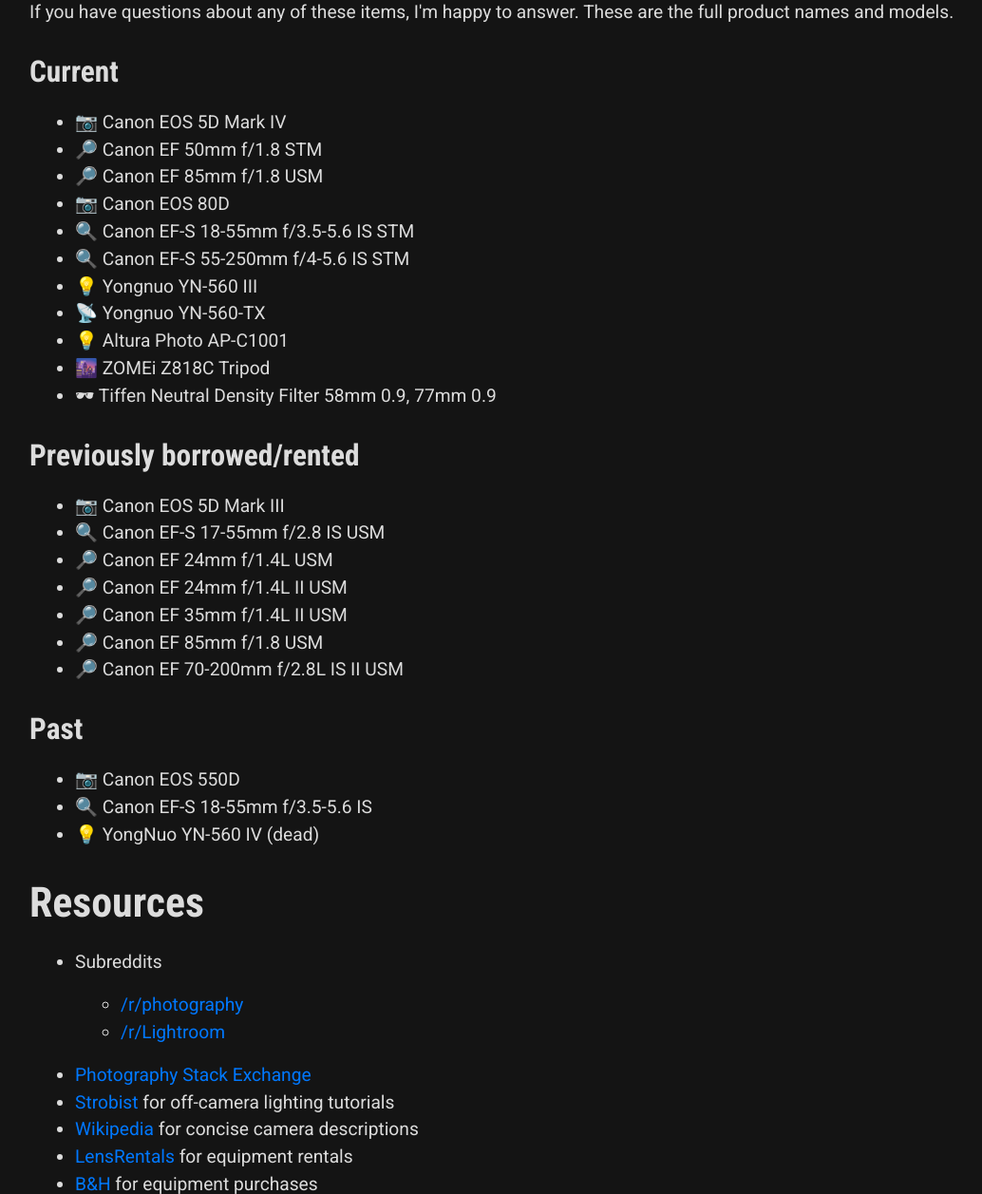
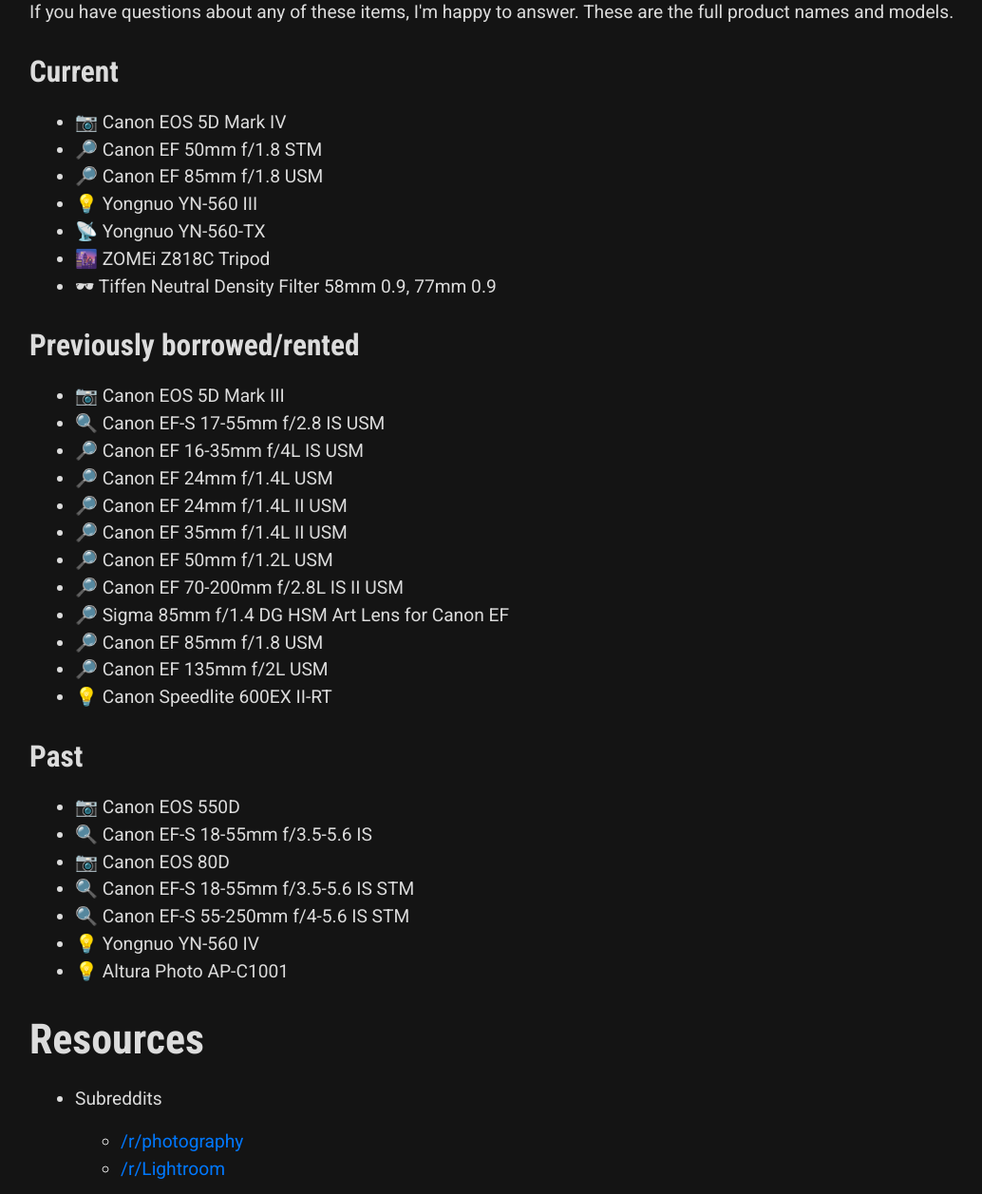
Before and after one commit to Doktor/gallery.doktortakes.photos, a Django app: page /about/ in a window 1280 px wide. Shown: the part 1123-2380 px from the top of the page at 95% size, without its empty margins (33-1067 px from the left). Run offline with Django 3.2, Linux system fonts and the light colour scheme; style sheets or scripts are compiled from the project's sources; parts of the project's set-up code (start-up, migrations or seed data) failed here and were passed over; some libraries are stand-ins or nearby versions.

Commit message:
Update About page

```diff
--- a/templates/about.html
+++ b/templates/about.html
@@ -56,12 +56,8 @@
       <li>📷 Canon EOS 5D Mark IV</li>
       <li>🔎 Canon EF 50mm f/1.8 STM</li>
       <li>🔎 Canon EF 85mm f/1.8 USM</li>
-      <li>📷 Canon EOS 80D</li>
-      <li>🔍 Canon EF-S 18-55mm f/3.5-5.6 IS STM</li>
-      <li>🔍 Canon EF-S 55-250mm f/4-5.6 IS STM</li>
       <li>💡 Yongnuo YN-560 III</li>
       <li>📡 Yongnuo YN-560-TX</li>
-      <li>💡 Altura Photo AP-C1001</li>
       <li>🌆 ZOMEi Z818C Tripod</li>
       <li>🕶 Tiffen Neutral Density Filter 58mm 0.9, 77mm 0.9</li>
     </ul>
@@ -70,18 +66,27 @@
     <ul>
       <li>📷 Canon EOS 5D Mark III</li>
       <li>🔍 Canon EF-S 17-55mm f/2.8 IS USM</li>
+      <li>🔎 Canon EF 16-35mm f/4L IS USM</li>
       <li>🔎 Canon EF 24mm f/1.4L USM</li>
       <li>🔎 Canon EF 24mm f/1.4L II USM</li>
       <li>🔎 Canon EF 35mm f/1.4L II USM</li>
+      <li>🔎 Canon EF 50mm f/1.2L USM</li>
+      <li>🔎 Canon EF 70-200mm f/2.8L IS II USM</li>
+      <li>🔎 Sigma 85mm f/1.4 DG HSM Art Lens for Canon EF</li>
       <li>🔎 Canon EF 85mm f/1.8 USM</li>
-      <li>🔎 Canon EF 70-200mm f/2.8L IS II USM</li>
+      <li>🔎 Canon EF 135mm f/2L USM</li>
+      <li>💡 Canon Speedlite 600EX II-RT</li>
     </ul>
 
     <h3>Past</h3>
     <ul>
       <li>📷 Canon EOS 550D</li>
       <li>🔍 Canon EF-S 18-55mm f/3.5-5.6 IS</li>
-      <li>💡 YongNuo YN-560 IV (dead)</li>
+      <li>📷 Canon EOS 80D</li>
+      <li>🔍 Canon EF-S 18-55mm f/3.5-5.6 IS STM</li>
+      <li>🔍 Canon EF-S 55-250mm f/4-5.6 IS STM</li>
+      <li>💡 Yongnuo YN-560 IV</li>
+      <li>💡 Altura Photo AP-C1001</li>
     </ul>
 
     <h2>Resources</h2>
```
